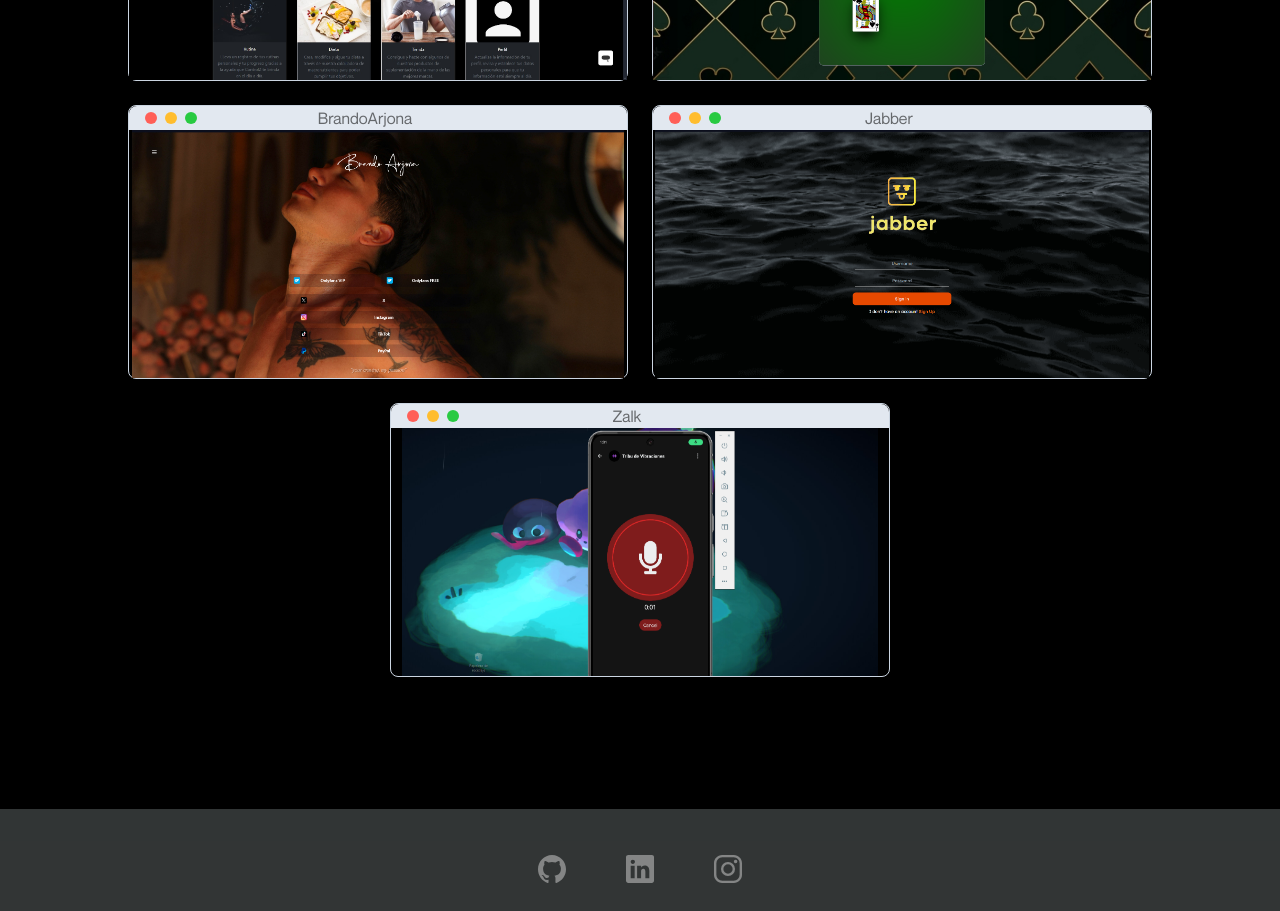
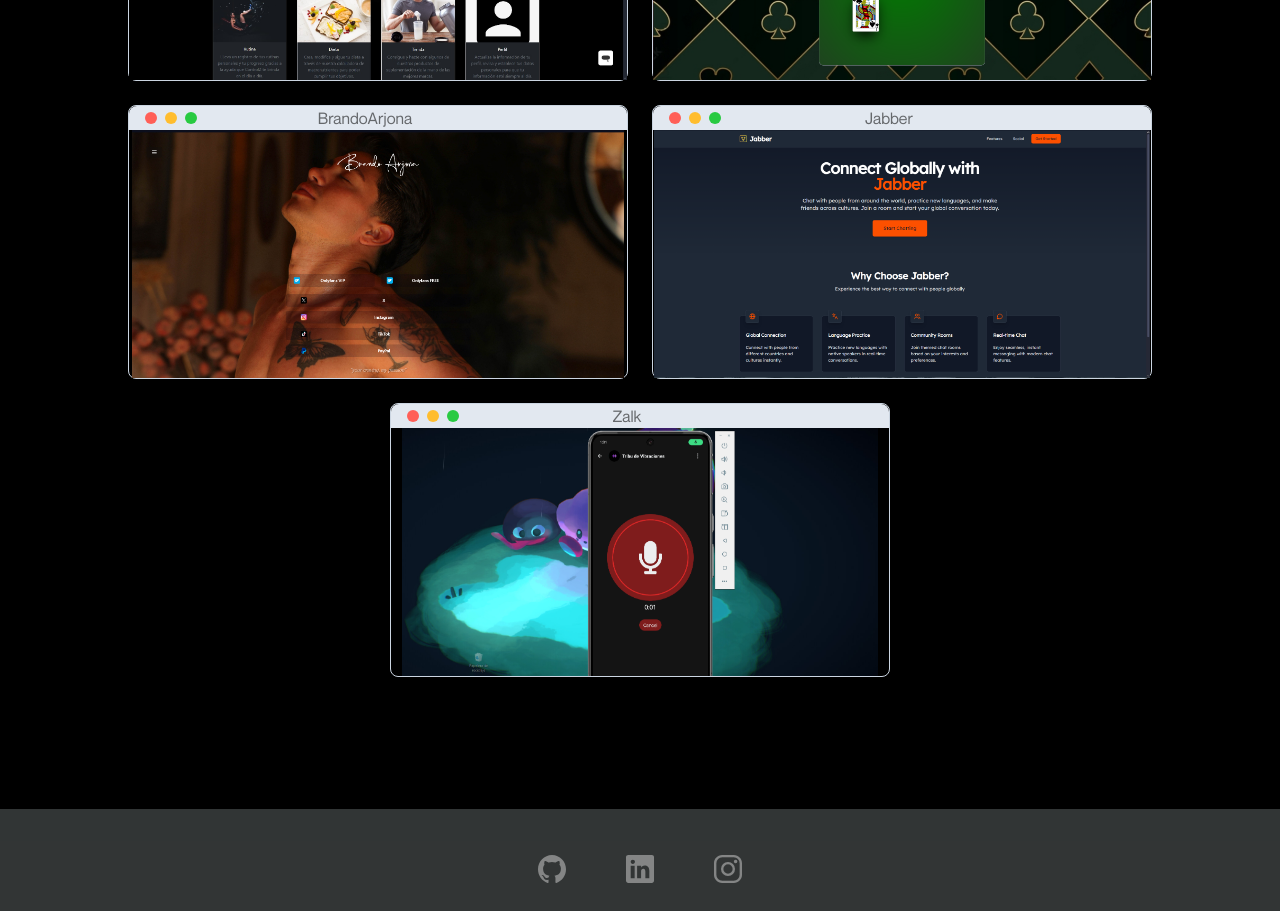
Before and after one commit to ChanGuaZzz/Portfolio, a React (Vite) app in the folder geysongualdron/: page / in a window 1280 px wide. Shown: the part 1700-2611 px from the top of the page. Built offline with nearby package versions, Linux system fonts and the light colour scheme.

Commit message:
Update Jabber project image import in main component

```diff
--- a/geysongualdron/src/componentes/main.jsx
+++ b/geysongualdron/src/componentes/main.jsx
@@ -9,7 +9,7 @@
 import controlz2 from "../assets/img/controlz2.jpg";
 import brandoarjona1 from "../assets/img/brandoarjona1.png";
 import brandoarjona2 from "../assets/img/brandoarjona2.png";
-import jabber1 from "../assets/img/jabber1.png";
+import jabber from "../assets/img/jabber1.png";
 import jabber2 from "../assets/img/jabber2.png";
 import jabber3 from "../assets/img/jabber3.png";
 import jabber4 from "../assets/img/jabber4.png";
@@ -116,7 +116,7 @@
         <Project title={"ControlZ"} photos={[controlz,controlz2]} img={controlz} tools={["React","ExpressJs", "Tailwind", "MongoDB", "SQL"]} description={Texts.controlzdescription} link={"https://controlz.onrender.com"}  linkrepo={"https://github.com/RivotX/ControlZ.git"} />
         <Project title={"BlackJack"} photos={[blackjack,blackjack2]}  img={blackjack} tools={["React","JavaScript", "Tailwind"]} description={Texts.blackjackdescription} link={"https://blackjack-gyzx.onrender.com"} linkrepo={"https://github.com/ChanGuaZzz/BlackJack-.git"}/>
         <Project title={"BrandoArjona"} photos={[brandoarjona1,brandoarjona2]}  img={brandoarjona1} tools={["React","JavaScript", "Tailwind", "SQL","ExpressJs","Socket.io"]} description={Texts.brandoarjonadescription} link={"https://brandoarjona.onrender.com"}/>
-        <Project title={"Jabber"} photos={[jabber1,jabber2,jabber3,jabber4]}  img={jabber2} tools={["React","Python","JavaScript","SQL","Tailwind","Flask","Socket.io"]} description={Texts.jabberdescription} link={"https://jabberweb.onrender.com"} linkrepo={"https://github.com/ChanGuaZzz/Jabber.git"}/>
+        <Project title={"Jabber"} photos={[jabber,jabber2,jabber3,jabber4]}  img={jabber} tools={["React","Python","JavaScript","SQL","Tailwind","Flask","Socket.io"]} description={Texts.jabberdescription} link={"https://jabberweb.onrender.com"} linkrepo={"https://github.com/ChanGuaZzz/Jabber.git"}/>
         <Project title={"Zalk"} photos={[zalk1,zalk2,zalk3,zalk4,zalk5, zalk6, zalk7]}  img={zalk7} tools={["React-Native","JavaScript","TypeScript","SQL","Tailwind","ExpressJs","Socket.io"]} description={Texts.zalkdescription} link={"https://www.mediafire.com/file/h0axor1u9jlecit/Zalk.apk/file"} linkrepo={"https://github.com/ChanGuaZzz/ZalK-WalkieTalkie.git"}/>
         </div>
 
```
